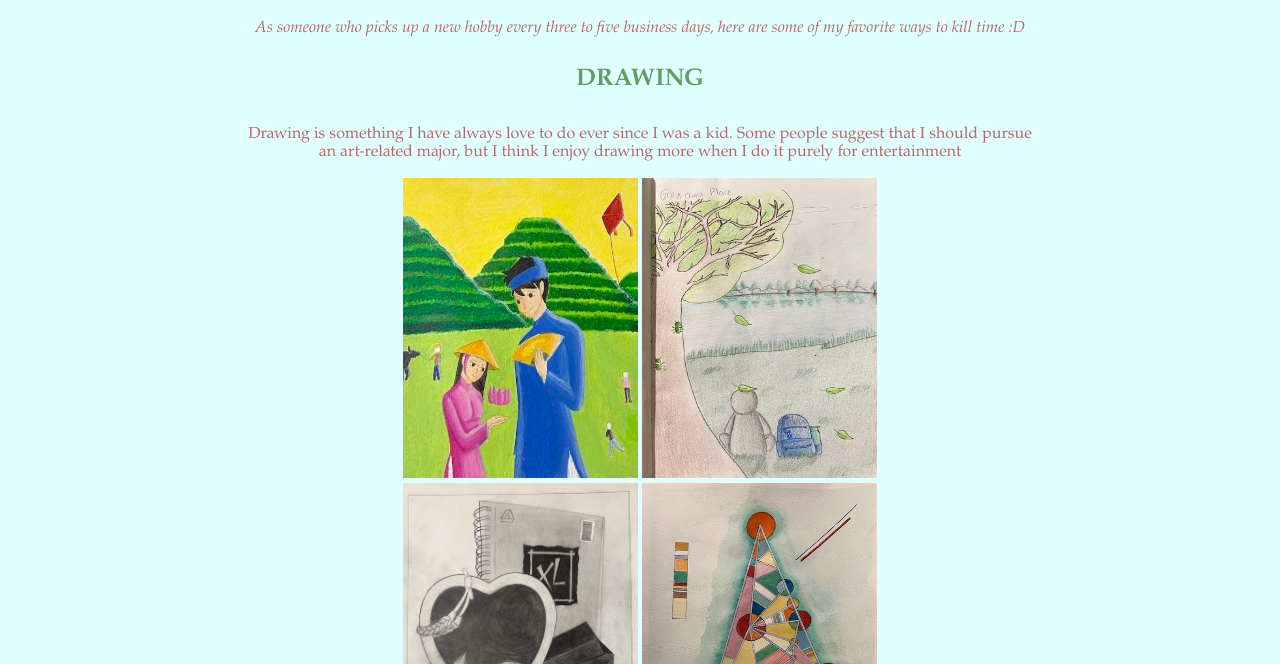
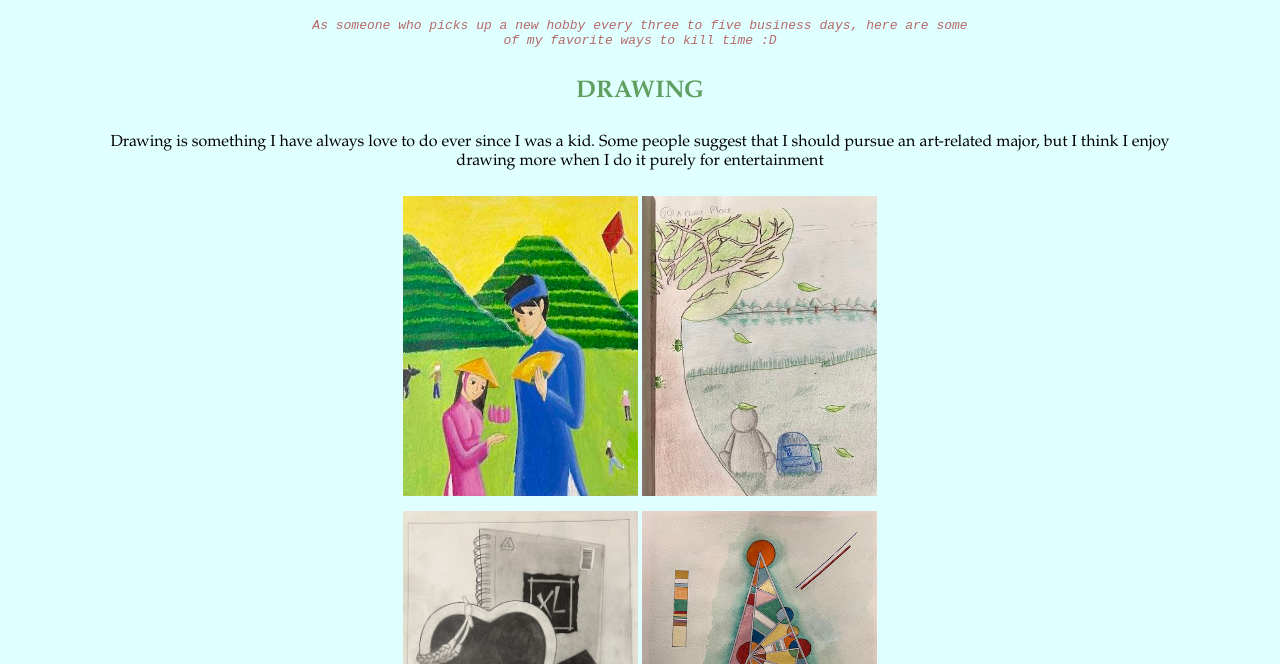
Before and after one commit to anhdang00/project3, a plain HTML site: page page2.html in a window 1280 px wide. Shown: the part 136-800 px from the top of the page. Drawn offline with Linux system fonts and the light colour scheme.

Commit message:
changing fonts + margins

```diff
--- a/css/style.css
+++ b/css/style.css
@@ -116,13 +116,15 @@ body{
   /*padding: 10px 5px 30px 30px;*/
   position: relative;
   align-items: center;
+  margin-top: 10px;
 }
 
 #hobbies img:hover{
   border: 10px white solid;
   height: 350px;
   width: auto;
-  transition: height 2s, width 2s;
+  transition: height 1s, width 1s;
+  transition-timing-function: ease-out;
 }
 
 #firstrow, #secondrow, #origami-img, #playdoh-img{
@@ -161,13 +163,15 @@ body{
   width: 60%;
   margin-right: auto;
   margin-left: auto;
+  font-family: monospace;
+  opacity: .7;
 }
 
 
-#hobbies p{
+.description{
   opacity: 0.7;
   color: brown;
-  width: 70%;
+  width: 65%;
   display: block;
   margin-left: auto;
   margin-right: auto;
@@ -175,7 +179,7 @@ body{
 
 #hobbies h2{
   padding-top: 10px;
-  padding-bottom: 10px;
+  padding-bottom: 7px;
 }
 
 /*third page*/
```
